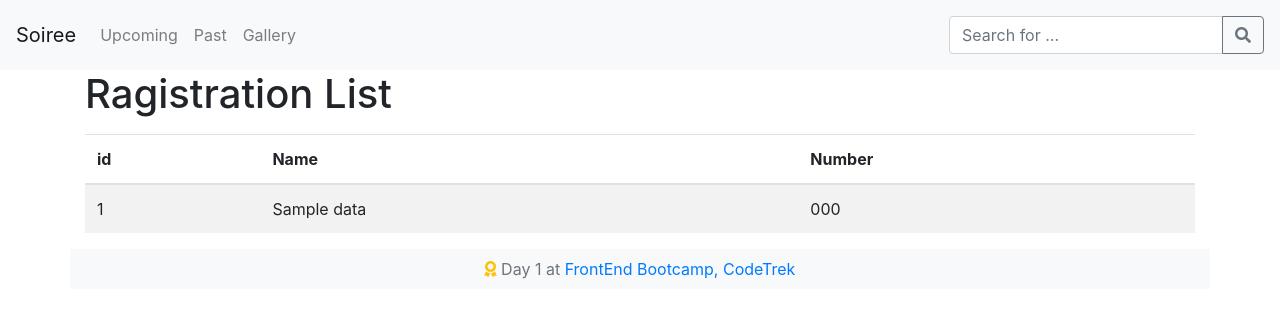
After one commit to ColoredCow/php-bootcamp, a PHP site: page /ragistration.php in a window 1280 px wide. The commit adds this page. Shown: the top 318 px of the page. Run offline with PHP 8.4, Linux system fonts and the light colour scheme; tables that the repository leaves empty or names only in its code hold one stand-in row (values such as "Sample post"); some libraries are stand-ins or nearby versions.

Commit message:
Fetch data from database

```diff
--- a/phpbootcamp.php
+++ b/phpbootcamp.php
@@ -33,6 +33,9 @@
             </li>
             <li class="nav-item">
                 <a class="nav-link" href="#Gallery">Gallery</a>
+            </li>
+            <li class="nav-item">
+                <a class="nav-link" href="ragistration.php">Ragistration</a>
             </li>
 
             </ul>
--- /dev/null
+++ b/ragistration.php
@@ -0,0 +1,106 @@
+<!DOCTYPE html>
+<html>
+<head>
+    <title>Soiree</title>
+    <script src="https://code.jquery.com/jquery-3.3.1.slim.min.js" integrity="sha384-q8i/X+965DzO0rT7abK41JStQIAqVgRVzpbzo5smXKp4YfRvH+8abtTE1Pi6jizo" crossorigin="anonymous"></script>
+    <script src="https://cdnjs.cloudflare.com/ajax/libs/popper.js/1.14.3/umd/popper.min.js" integrity="sha384-ZMP7rVo3mIykV+2+9J3UJ46jBk0WLaUAdn689aCwoqbBJiSnjAK/l8WvCWPIPm49" crossorigin="anonymous"></script>
+    <script src="https://stackpath.bootstrapcdn.com/bootstrap/4.1.1/js/bootstrap.min.js" integrity="sha384-smHYKdLADwkXOn1EmN1qk/HfnUcbVRZyYmZ4qpPea6sjB/pTJ0euyQp0Mk8ck+5T" crossorigin="anonymous"></script>
+    <link rel="stylesheet" href="https://use.fontawesome.com/releases/v5.1.0/css/all.css" integrity="sha384-lKuwvrZot6UHsBSfcMvOkWwlCMgc0TaWr+30HWe3a4ltaBwTZhyTEggF5tJv8tbt" crossorigin="anonymous">
+<link rel="stylesheet" href="https://stackpath.bootstrapcdn.com/bootstrap/4.1.1/css/bootstrap.min.css" integrity="sha384-WskhaSGFgHYWDcbwN70/dfYBj47jz9qbsMId/iRN3ewGhXQFZCSftd1LZCfmhktB" crossorigin="anonymous">
+<link rel="stylesheet" href="https://cdnjs.cloudflare.com/ajax/libs/font-awesome/4.7.0/css/font-awesome.min.css">
+<meta name="viewport" content="width=device-width, initial-scale=1">
+<link href="https://fonts.googleapis.com/icon?family=Material+Icons" rel="stylesheet">
+<script src="https://unpkg.com/axios/dist/axios.min.js"></script>
+
+</head>
+
+<body>
+
+    <nav class="navbar navbar-expand-lg navbar-light bg-light" >
+        <a class="navbar-brand" href="phpbootcamp.php">Soiree</a>
+        <button class="navbar-toggler"  type="button" data-toggle="collapse" data-target="#navbarSupportedContent" aria-controls="navbarSupportedContent" aria-expanded="false" aria-label="Toggle navigation">
+            <span class="navbar-toggler-icon"></span>
+        </button>
+        <div class="collapse navbar-collapse"  id="navbarSupportedContent">
+            <ul class="navbar-nav mr-auto">
+            <li class="nav-item">
+                <a class="nav-link" href="#UpcomingEvents">Upcoming</a>
+            </li>
+            <li class="nav-item">
+                <a class="nav-link" href="#Past">Past</a>
+            </li>
+            <li class="nav-item">
+                <a class="nav-link" href="#Gallery">Gallery</a>
+            </li>
+
+
+            </ul>
+            <form class="form-inline my-2 my--0 ">
+                <div class="input-group">
+                    <input type="text" class="form-control" placeholder="Search for ..." aria-label="Search for ..." aria-describedby="basic-addon2">
+                    <div class="input-group-append">
+                        <button class="btn btn-outline-secondary" type="button"><i class="fas fa-search"></i></button>
+                    </div>
+                </div>
+
+            </form>
+        </div>
+    </nav>
+    <div class="container">
+    <h1>Ragistration List</h1>
+    <table class="table table-striped">
+    <div class="table responsive">
+        <thead>
+            <tr>
+               <th scope="col">id</th>
+              <th scope="col">Name</th>
+              <th scope="col">Number</th>
+
+            </tr>
+        </thead>
+        <tbody>
+
+ <?php
+$servername = "localhost";
+$username = "root";
+$password = "";
+$dbname = "mydb";
+
+// Create connection
+$conn = new mysqli($servername, $username, $password, $dbname);
+// Check connection
+if ($conn->connect_error) {
+    die("Connection failed: " . $conn->connect_error);
+}
+
+$sql = "SELECT id, name, phone FROM form_data";
+$result = mysqli_query($conn, $sql);
+
+if (mysqli_num_rows($result) > 0) {
+    // output data of each row
+    while ($row = mysqli_fetch_assoc($result)) {
+        echo '<tr>
+                  <td scope="row">' . $row["id"] . '</td>
+                  <td>' . $row["name"] . '</td>
+                  <td>' . $row["phone"] . '</td>
+                  </tr>';
+
+    }
+} else {
+    echo "0 results";
+}
+
+mysqli_close($conn);
+?>
+</tbody>
+</table>
+</div>
+ <div class="container bg-light">
+        <div class="row justify-content-md-center">
+            <div class="col-10 text-muted text-center p-2">
+                <i class="fas fa-award text-warning"></i> Day 1 at <a href="https://coloredcow.com/codetrek-session/front-end-development/">FrontEnd Bootcamp, CodeTrek</a>
+            </div>
+        </div>
+    </div>
+
+</body>
```
